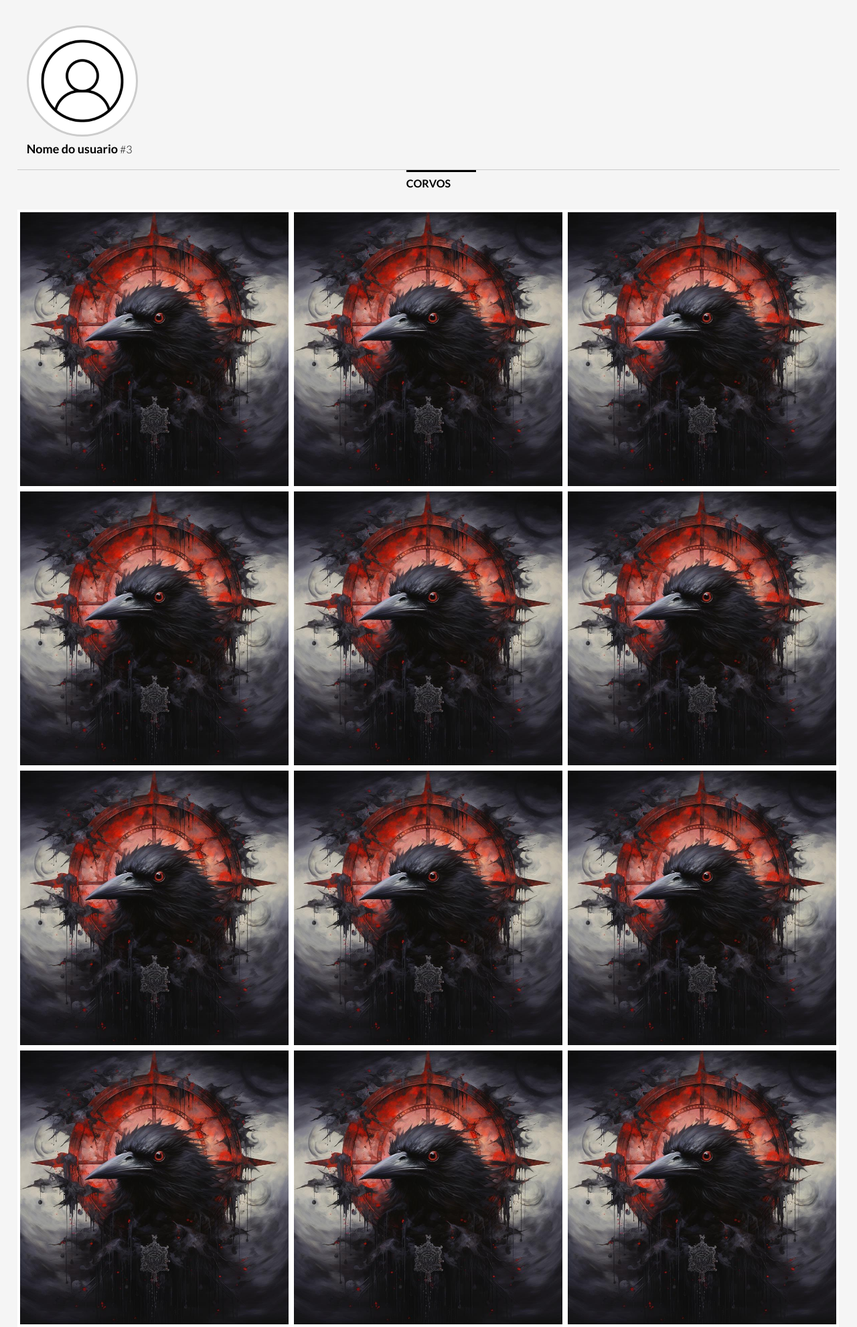
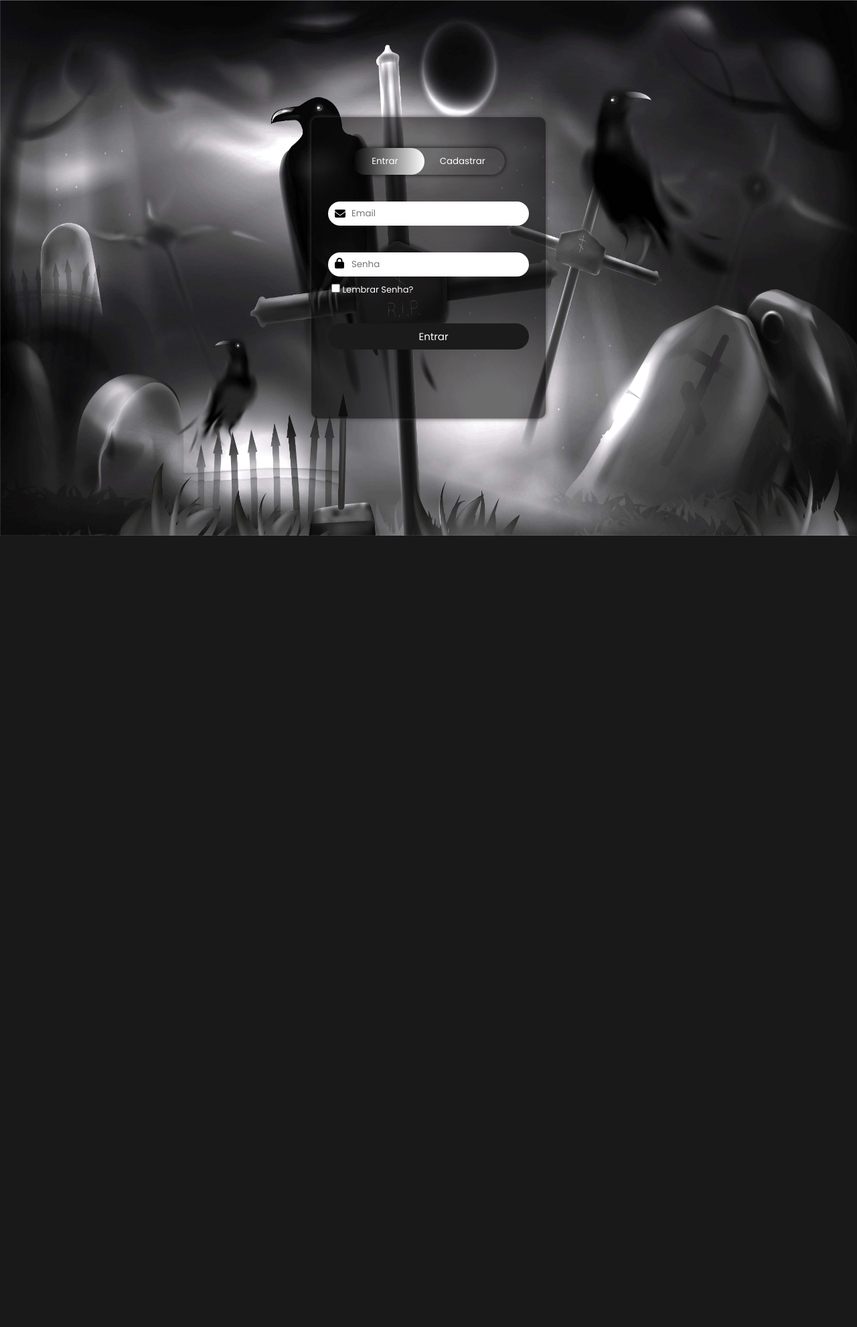
Before and after one commit to Prof-Rayner/TheCrows, a PHP site: page / in a window 1280 px wide. Shown: the whole page at 67% size. After the commit the page ends 800 px from the top, so only its background shows below. Run offline with PHP 8.4, Linux system fonts and the light colour scheme; some libraries are stand-ins or nearby versions.

Commit message:
Codigo estrutural do login
codigo do login que foi realizado no outro projeto.

```diff
--- a/css/style.css
+++ b/css/style.css
@@ -1,131 +1,139 @@
+@import url('https://fonts.googleapis.com/css2?family=Poppins&family=Roboto:wght@100;300;400;500;700;900&family=Source+Sans+Pro:wght@200;300;400;600;700;900&display=swap');
 
-*{
+* {
   margin: 0;
   padding: 0;
   box-sizing: border-box;
-    font-family: 'Lato';
+  font-family: 'poppins', sans-serif;
 }
 
-.center{
-    max-width: 1100px;
-    padding: 0 2%;
-    margin: 0 auto;
+body {
+    background-image: url(../assets/imagens/BACK.jpg);
+    background-size: 100% 100%;
+    width: 100vw;
+    height: 100vh;
+    display: flex;
+    align-items: center;
+    justify-content: center;
 }
 
-.clear{
-    clear: both;
+.container {
+    background-color:  rgba(12, 10, 10, 0.6);
+    padding: 6px;
+    width: 350px;
+    height: 450px;
+    display: flex;
+    flex-direction: column;
+    align-items: center;
+    position: relative;
+    overflow: hidden;
+    border-radius: 10px;
+    box-shadow: 0 0 7px 0 #3e3b3b;
     }
 
-
-body{
-    background-color: rgb(245,245,245);
+form {
+    position: absolute;
+    margin-top: 80px;
+    transition: .5s;
+    width: 300px;
+    height: 400px;
 }
 
-header{
-    background-color: white;
-    border-bottom: 1px solid #ccc   ;
+.btnForms {
+    margin-top: 40px;
+    position: relative;
+    border-radius: 30px;
+    box-shadow: 0 0 7px 0 rgb(10, 10, 10);
 }
 
-header > .center{
-    display: flex;
+.btnForms button {
+    cursor: pointer;
+    background: transparent;
+    border: none;
+    position: relative;
+    padding: 10px 29px;
+    color: #ffffff;
 }
 
-
-
-.img-perfil-wraper{
-    padding: 0 35px;
+.btnColor {
+    position: absolute;
+    width: 108px;
+    height: 100%;
+    background: linear-gradient(to left, #ffffff, #000000);
+    border-radius: 30px;
+    transition: .3s;
 }
 
-.img-perfil{
-    background-size: 100% 100%;
-    width: 55%;
-    padding-top: 55%;
-    border-radius: 50%;
-    border: 3px solid #ccc;
-    background-repeat: no-repeat;
-    padding: 80px;
+input[type="text"], input[type="password"] {
+    border: none;
+    margin-top: 40px;
+    border-radius: 60px;
+    padding: 8px 0 8px 35px;
+    outline: none;
+    width: 100%;
 }
 
-.texto-perfil{
-    float: left;
-    width: 50%;
+button[type="submit"] {
+    background: rgb(27, 27, 27);
+    color: white;
+    border-radius: 30px;
+    width: 100%;
+    border: none;
+    outline: none;
+    padding: 8px 0 8px 15px;
+    font-size: 15px;
+    margin-top: 40px;
+    cursor: pointer;
 }
 
-.nome-perfil span{
-    font-size: 23px;
-    font-weight: 300;
+.todos:hover{
+    background: #3e3d3d;
+}
+.divCheck {
+    margin: 10px 0 0 5px;
+    width: 80%;
+    font-size: 13px;
+    color: #ffffff;
 }
 
-.nome-perfil a.btn{
-    text-decoration: none;
-    margin: 0 8px;
-    color: black;
-    border: 1px solid #dbdbdb;
-    padding: 4px 10px;
+#entrar {
+    left: 25px;
 }
 
-.nome-perfil a.icon{
-    text-decoration: none;
-    color: black;
-    font-size: 22px;
+#cadastrar {
+    left: 450px;
 }
 
-.info-perfil p {
-    display: inline-block;
-    margin-right: 8px;
+i {
+    position: absolute;
+    left: 0;
+    padding: 10px 10px;
 }
 
-.descricao-perfil h3{
-    font-size: 18px;
+.iEmail {
+    top: 40px;
 }
 
-.descricao-perfil p{
-    font-weight: 300;
-    font-size: 16px;
-    margin-top: 6px;
+.iPassword{
+    top: 114px;
 }
 
-section.feed{
-    padding: 20px 0;
-    text-align: center;
+.uSer {
+    top: 114px;
 }
 
-.line-marcacao{
-    display: none;
-    position: absolute;
-    width: 104px;
-    height: 3px;
-    background: black;
-    top: -10px;
+.iPassword2 {
+    top: 190px;
 }
 
-.line-feed{
-    border-top: 1px solid #ccc;
+@media screen and (max-width: 390px) {
+    .container{
+        width: 300px;
+    }
+    #entrar,  #cadastrar{
+        margin-right: 30%;
+        max-width: 80%;
+
     }
 
-.single-line-name{
-    text-transform: uppercase;
-    margin: 10px 10px;
-    font-size: 16px;
-    font-weight: 300;
-    cursor: pointer;
-    display: inline-block;
-    position: relative;
 }
-
-.publicacao-single{
-    float: left;
-    width: 33.3%;
-    padding-top: 33.3%;
-    border: 4px solid white;
-    background-size: 100% 100%;
-}
-
-.perfil-descricao{
-    display: inline-flex;
-    margin-right: 50%;
-}
-
-.img-perfil, h3, p{
-    display: inline-block;
-}
--- a/index.html
+++ b/index.html
@@ -1,53 +1,44 @@
 <!DOCTYPE html>
-<html>
-    <head>
-        <title>Perfil corvo</title>
-        <link href="https://fonts.googleapis.com/css?family=Lato:300,400,700&display=swap" rel="stylesheet">
-        <link rel="stylesheet" href="https://cdnjs.cloudflare.com/ajax/libs/font-awesome/5.12.1/css/all.min.css">
-        <link rel="stylesheet" href="css/style.css">
-        <meta charset="utf-8">
-    </head>
+<html lang="en">
+<head>
+  <meta charset="UTF-8">
+  <meta http-equiv="X-UA-Compatible" content="IE=edge">
+  <meta name="viewport" content="width=device-width, initial-scale=1.0">
+  <title>Login</title>
+  <link rel="stylesheet" href="./css/style.css">
+  <script src="https://kit.fontawesome.com/cf6fa412bd.js" crossorigin="anonymous"></script>
+</head>
+<body>
+    <div class="container">
+        <div class="btnForms">
+            <div class="btnColor"></div>
+            <button id="btnEntrar">Entrar</button>
+            <button id="btnCadastrar">Cadastrar</button>
+        </div>
 
-    <body>
-        <br/><br/>
-        <section class="perfil-descricao">
-            <div class="center">
-                <div class="img-perfil-wraper">
-                    <div style="background-image: url('./assets/imagens/imagemPerfil.jpg');" class="img-perfil"></div>
-                <div class="descricao-perfil">
-                    <h3>Nome do usuario</h3>
-                    <p>#3</p>
-                </div><!--descricao-perfil-->
+        <form id="entrar">
+            <input type="text" placeholder="Email" required />
+            <i class="fas fa-envelope iEmail"></i>
+            <input type="password" placeholder="Senha" required />
+            <i class="fas fa-lock iPassword"></i>
+            <div class="divCheck">
+                <input type="checkbox" />
+                <span>Lembrar Senha?</span>
+            </div>
+            <button type="submit" class="todos">Entrar</button>
+        </form>
 
-        </section><!--perfil-descricao-->
-        <section class="feed">
-            <div style="max-width: 100%;" class="center">
-                <div class="line-feed">
-                    <div aba="publicacoes" class="single-line-name">
-                        <div style="display: block;" class="line-marcacao"></div>
-                        <p style="font-weight: bold;">Corvos</p>
-                    </div>
-                    </div>
-                </div>
-            </div>
-        </section><!--feed-->
+        <form id="cadastrar">
+            <input type="text" placeholder="Email" required />
+            <i class="fas fa-envelope iEmail"></i>
+            <input type="text" placeholder="Usuario" required />
+            <i class="fas fa-user uSer"></i>
+            <input type="password" placeholder="Senha" required />
+            <i class="fas fa-lock iPassword2"></i>
+            <button type="submit" class="todos">Cadastrar </button>
+        </form>
+    </div>
 
-        <section id="publicacoes">
-            <div style="max-width: 1800px" class="center">
-                <div style="background-image: url('./assets/imagens/CorvoGrid.jpg');" class="publicacao-single"></div>
-                <div style="background-image: url('./assets/imagens/CorvoGrid.jpg');" class="publicacao-single"></div>
-                <div style="background-image: url('./assets/imagens/CorvoGrid.jpg');" class="publicacao-single"></div>
-                <div style="background-image: url('./assets/imagens/CorvoGrid.jpg');" class="publicacao-single"></div>
-                <div style="background-image: url('./assets/imagens/CorvoGrid.jpg');" class="publicacao-single"></div>
-                <div style="background-image: url('./assets/imagens/CorvoGrid.jpg');" class="publicacao-single"></div>
-                <div style="background-image: url('./assets/imagens/CorvoGrid.jpg');" class="publicacao-single"></div>
-                <div style="background-image: url('./assets/imagens/CorvoGrid.jpg');" class="publicacao-single"></div>
-                <div style="background-image: url('./assets/imagens/CorvoGrid.jpg');" class="publicacao-single"></div>
-                <div style="background-image: url('./assets/imagens/CorvoGrid.jpg');" class="publicacao-single"></div>
-                <div style="background-image: url('./assets/imagens/CorvoGrid.jpg');" class="publicacao-single"></div>
-                <div style="background-image: url('./assets/imagens/CorvoGrid.jpg');" class="publicacao-single"></div>
-
-            </div>
-        </section>
-    </body>
+    <script src="./js/index.js"></script>
+</body>
 </html>
--- /dev/null
+++ b/js/index.js
@@ -0,0 +1,17 @@
+var formSignin = document.querySelector('#entrar')
+var formSignup = document.querySelector('#cadastrar')
+var btnColor = document.querySelector('.btnColor')
+
+document.querySelector('#btnEntrar')
+  .addEventListener('click', () => {
+    formSignin.style.left = "25px"
+    formSignup.style.left = "450px"
+    btnColor.style.left = "0px"
+})
+
+document.querySelector('#btnCadastrar')
+  .addEventListener('click', () => {
+    formSignin.style.left = "-450px"
+    formSignup.style.left = "25px"
+    btnColor.style.left = "110px"
+})
```
Also changed, not shown: README.md. Lines whose indentation alone changed are shown as unchanged.
